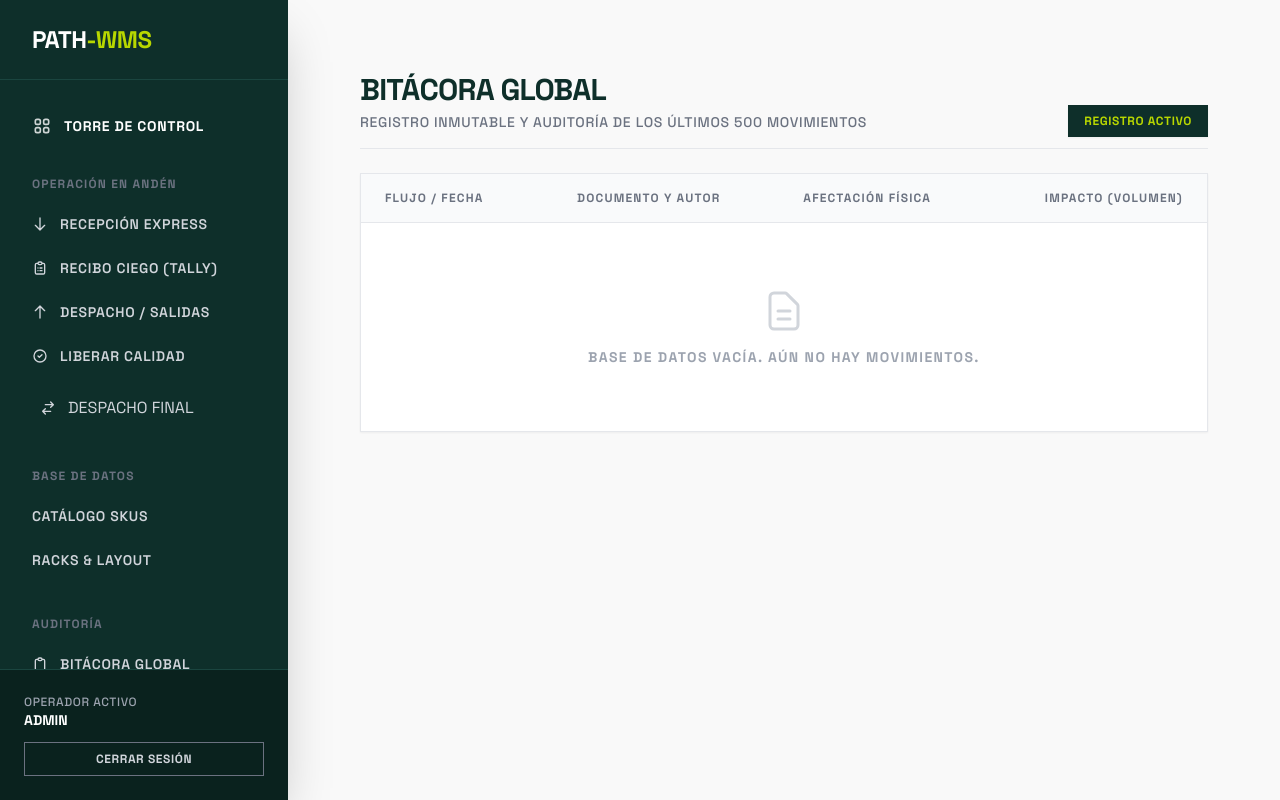
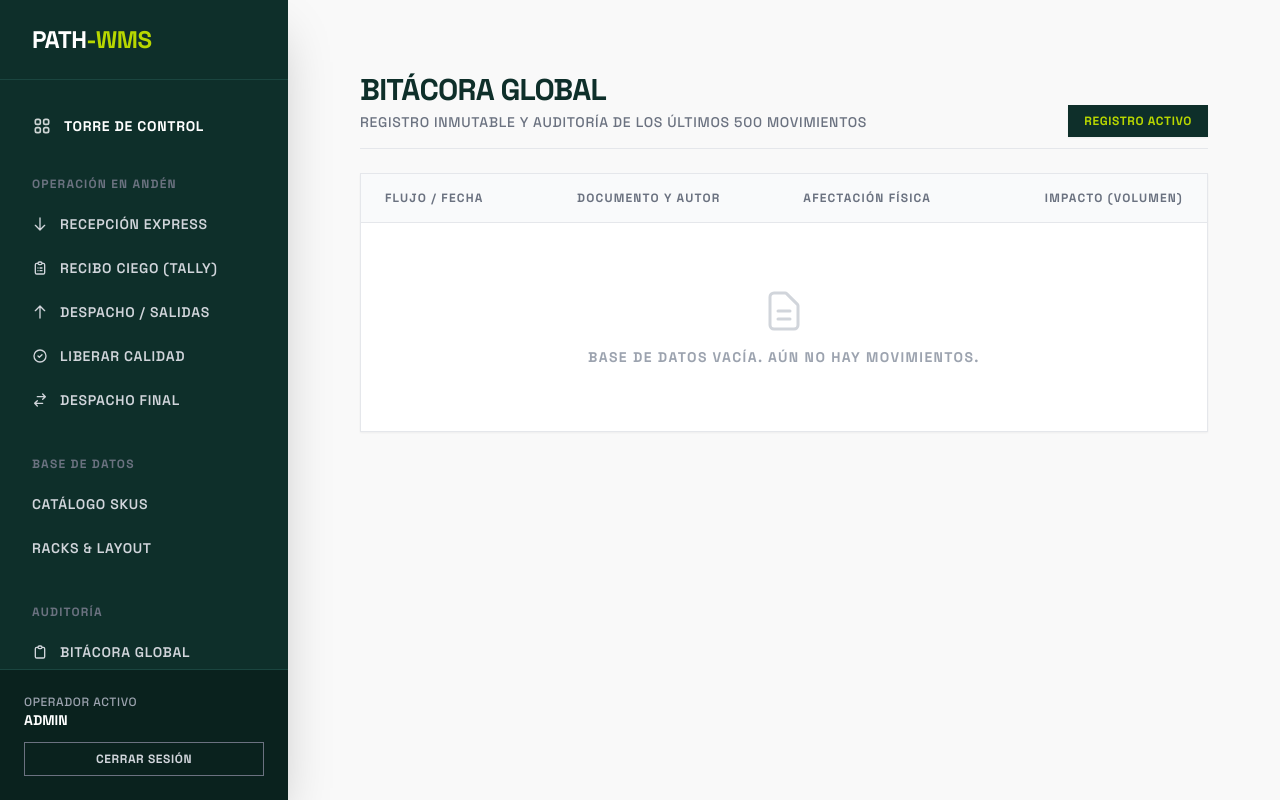
Before and after one commit to AxelValdezN/wms, a Django app: page /bitacora/ in a window 1280 px wide. Run offline with Django 5.2, Linux system fonts and the light colour scheme; a user stored in the database is signed in; data that the repository does not hold is empty; some libraries are stand-ins or nearby versions.

Commit message:
Add files via upload

```diff
--- a/inventario/templates/inventario/base.html
+++ b/inventario/templates/inventario/base.html
@@ -57,7 +57,7 @@
                 <svg class="w-4 h-4 mr-3" fill="none" stroke="currentColor" viewBox="0 0 24 24"><path stroke-linecap="round" stroke-linejoin="round" stroke-width="2" d="M9 12l2 2 4-4m6 2a9 9 0 11-18 0 9 9 0 0118 0z"></path></svg>
                 Liberar Calidad
             </a>
-            <a href="{% url 'inventario:registrar_embarque' %}" class="flex items-center px-6 py-3 mt-1 text-gray-300 hover:bg-neutral-800 hover:text-white transition-colors">
+            <a href="{% url 'inventario:registrar_embarque' %}" class="flex items-center px-4 py-2.5 text-sm font-semibold text-gray-300 hover:bg-[#B8D700] hover:text-[#0E2F2A] transition-colors uppercase tracking-wider">
                 <svg class="w-4 h-4 mr-3" fill="none" stroke="currentColor" viewBox="0 0 24 24"><path stroke-linecap="round" stroke-linejoin="round" stroke-width="2" d="M8 7h12m0 0l-4-4m4 4l-4 4m0 6H4m0 0l4 4m-4-4l4-4"></path></svg>
                 DESPACHO FINAL
             </a>
--- a/wms_core/settings.py
+++ b/wms_core/settings.py
@@ -26,7 +26,7 @@ BASE_DIR = Path(__file__).resolve().parent.parent
 SECRET_KEY = 'django-insecure-js7og7fwfj*_ua-&qoz24jb+(+hho_sdkybsk=l@88an_l!$ro'
 
 # SECURITY WARNING: don't run with debug turned on in production!
-DEBUG = False
+DEBUG = True
 
 ALLOWED_HOSTS = ['*']
 
```
